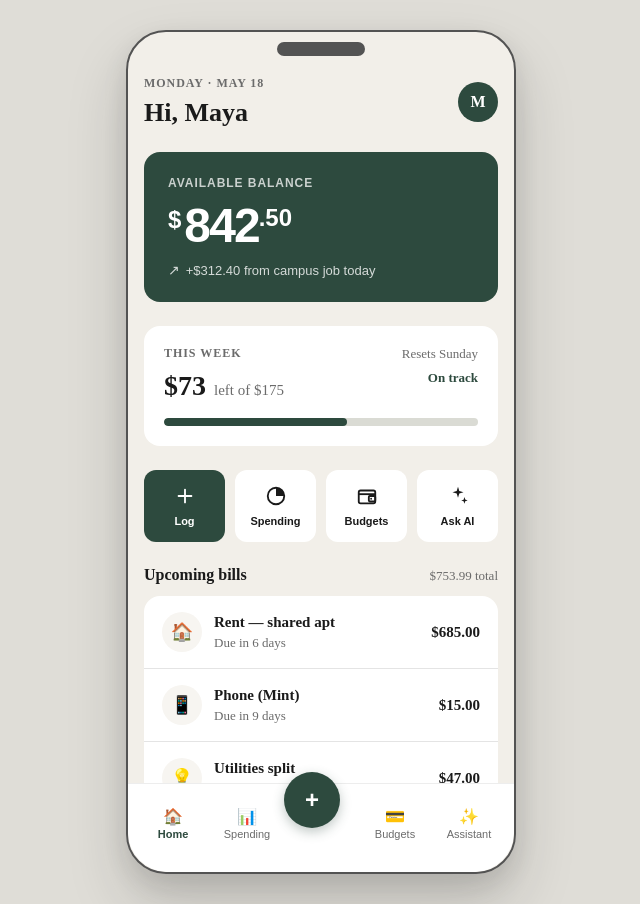
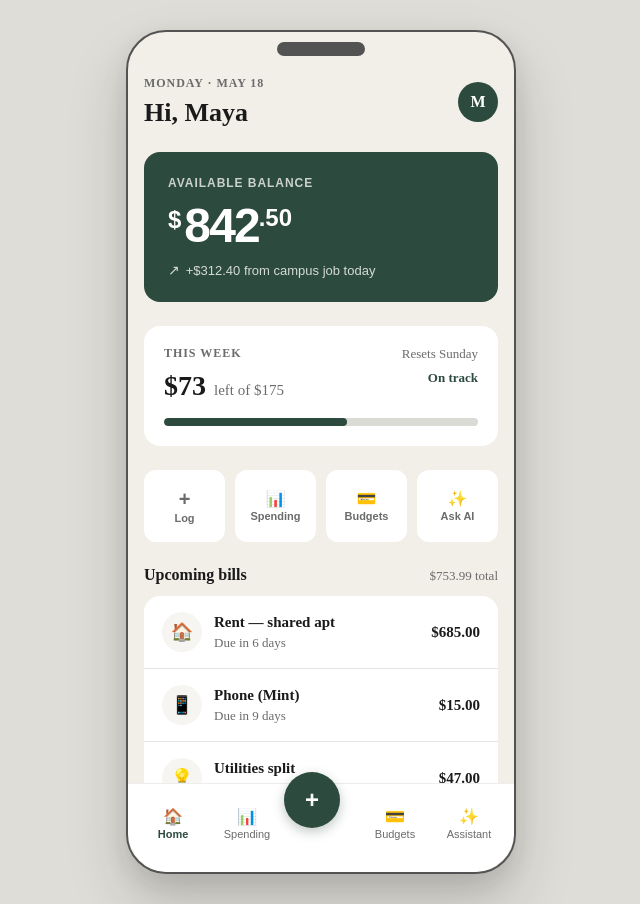
Before and after one commit to connorng1738/INF-132-GPA, a React (Vite) app: page / in a window 1280 px wide. Shown: the whole page, without its empty margins (319-959 px from the left). Built offline with nearby package versions, Linux system fonts and the light colour scheme.

Commit message:
Restyle Home quick actions to match the tab bar look.
Use uniform white buttons with simple icons and remove the filled green Log button treatment.

Co-authored-by: Cursor <cursoragent@cursor.com>

```diff
--- a/src/screens/HomeScreen.css
+++ b/src/screens/HomeScreen.css
@@ -194,37 +194,34 @@
   flex-direction: column;
   align-items: center;
   justify-content: center;
-  gap: calc(var(--font-size-section-label) * 0.67);
+  gap: calc(var(--font-size-section-label) * 0.33);
   width: 100%;
-  height: calc(var(--font-size-body) * 4.8);
-  padding: calc(var(--font-size-body) * 0.533) calc(var(--font-size-section-label) * 0.5);
+  min-height: calc(var(--font-size-body) * 4.8);
+  padding: calc(var(--font-size-section-label) * 0.67) calc(var(--font-size-section-label) * 0.33);
   border: none;
   border-radius: var(--radius-button);
   background: var(--color-card-background);
-  color: var(--color-text-primary);
+  color: var(--color-text-secondary);
   font-size: calc(var(--font-size-body) * 0.733);
   font-weight: 600;
-  line-height: 1.1;
+  line-height: 1;
   cursor: pointer;
-  transition: transform 150ms ease, box-shadow 150ms ease, background 150ms ease, color 150ms ease;
-}
-
-.quick-action--primary {
-  background: var(--color-primary-dark);
-  color: var(--color-card-background);
+  transition: color 150ms ease, transform 150ms ease, box-shadow 150ms ease;
 }
 
 .quick-action-icon {
-  display: flex;
-  align-items: center;
-  justify-content: center;
-  width: calc(var(--font-size-body) * 1.467);
-  height: calc(var(--font-size-body) * 1.467);
+  font-size: calc(var(--font-size-body) * 1.067);
+  line-height: 1;
 }
 
-.quick-action-icon svg {
-  width: 100%;
-  height: 100%;
+.quick-action-icon--plus {
+  font-size: calc(var(--font-size-body) * 1.333);
+  font-weight: 600;
+}
+
+.quick-action-label {
+  line-height: 1;
+  white-space: nowrap;
 }
 
 .section-header {
@@ -318,10 +315,8 @@
   }
 
   .quick-action:hover {
+    color: var(--color-primary-dark);
     transform: scale(1.02);
-    box-shadow:
-      0 calc(var(--font-size-body) * 0.27) calc(var(--font-size-body) * 0.8)
-        color-mix(in srgb, var(--color-text-primary) 12%, transparent);
   }
 }
 
--- a/src/screens/HomeScreen.jsx
+++ b/src/screens/HomeScreen.jsx
@@ -13,10 +13,10 @@ const QUICK_ACTION_TABS = {
 }
 
 const QUICK_ACTIONS = [
-  { id: 'log', label: 'Log', primary: true },
-  { id: 'spending', label: 'Spending' },
-  { id: 'budgets', label: 'Budgets' },
-  { id: 'ask-ai', label: 'Ask AI' },
+  { id: 'log', label: 'Log', icon: '+' },
+  { id: 'spending', label: 'Spending', icon: '📊' },
+  { id: 'budgets', label: 'Budgets', icon: '💳' },
+  { id: 'ask-ai', label: 'Ask AI', icon: '✨' },
 ]
 
 const UPCOMING_BILLS = [
@@ -79,117 +79,6 @@ function buildRecentActivity(transactions, categories) {
       amount: formatTransactionAmount(transaction),
       positive: transaction.type === 'income',
     }))
-}
-
-function PlusIcon() {
-  return (
-    <svg viewBox="0 0 24 24" fill="none" aria-hidden="true">
-      <path
-        d="M12 5v14M5 12h14"
-        stroke="currentColor"
-        strokeWidth="2"
-        strokeLinecap="round"
-      />
-    </svg>
-  )
-}
-
-function PieChartIcon() {
-  return (
-    <svg viewBox="0 0 24 24" fill="none" aria-hidden="true">
-      <circle
-        cx="12"
-        cy="12"
-        r="9"
-        stroke="currentColor"
-        strokeWidth="2"
-      />
-      <path
-        d="M12 3a9 9 0 0 1 9 9H12V3Z"
-        fill="currentColor"
-      />
-    </svg>
-  )
-}
-
-function WalletIcon() {
-  return (
-    <svg viewBox="0 0 24 24" fill="none" aria-hidden="true">
-      <rect
-        x="3"
-        y="6"
-        width="18"
-        height="14"
-        rx="2"
-        stroke="currentColor"
-        strokeWidth="2"
-      />
-      <path
-        d="M3 10h18"
-        stroke="currentColor"
-        strokeWidth="2"
-      />
-      <rect
-        x="14"
-        y="12"
-        width="7"
-        height="6"
-        rx="1"
-        stroke="currentColor"
-        strokeWidth="2"
-      />
-      <circle cx="16.5" cy="15" r="1" fill="currentColor" />
-    </svg>
-  )
-}
-
-function SparkleIcon() {
-  return (
-    <svg viewBox="0 0 24 24" fill="none" aria-hidden="true">
-      <path
-        d="M12 2l1.4 4.6L18 8l-4.6 1.4L12 14l-1.4-4.6L6 8l4.6-1.4L12 2Z"
-        fill="currentColor"
-      />
-      <path
-        d="M19 13l.9 2.7L22.5 17l-2.6.8L19 20.5l-.9-2.7L15.5 17l2.6-.8L19 13Z"
-        fill="currentColor"
-      />
-    </svg>
-  )
-}
-
-function QuickActionIcon({ id }) {
-  const iconClass = 'quick-action-icon'
-
-  if (id === 'log') {
-    return (
-      <span className={iconClass}>
-        <PlusIcon />
-      </span>
-    )
-  }
-
-  if (id === 'spending') {
-    return (
-      <span className={iconClass}>
-        <PieChartIcon />
-      </span>
-    )
-  }
-
-  if (id === 'budgets') {
-    return (
-      <span className={iconClass}>
-        <WalletIcon />
-      </span>
-    )
-  }
-
-  return (
-    <span className={iconClass}>
-      <SparkleIcon />
-    </span>
-  )
 }
 
 function ListCard({ items }) {
@@ -294,16 +183,21 @@ function HomeScreen({ onNavigate, appData }) {
           <button
             key={action.id}
             type="button"
-            className={[
-              'quick-action',
-              action.primary ? 'quick-action--primary' : '',
-            ]
-              .filter(Boolean)
-              .join(' ')}
+            className="quick-action"
             onClick={() => onNavigate?.(QUICK_ACTION_TABS[action.id])}
           >
-            <QuickActionIcon id={action.id} />
-            {action.label}
+            <span
+              className={[
+                'quick-action-icon',
+                action.icon === '+' ? 'quick-action-icon--plus' : '',
+              ]
+                .filter(Boolean)
+                .join(' ')}
+              aria-hidden="true"
+            >
+              {action.icon}
+            </span>
+            <span className="quick-action-label">{action.label}</span>
           </button>
         ))}
       </section>
```
